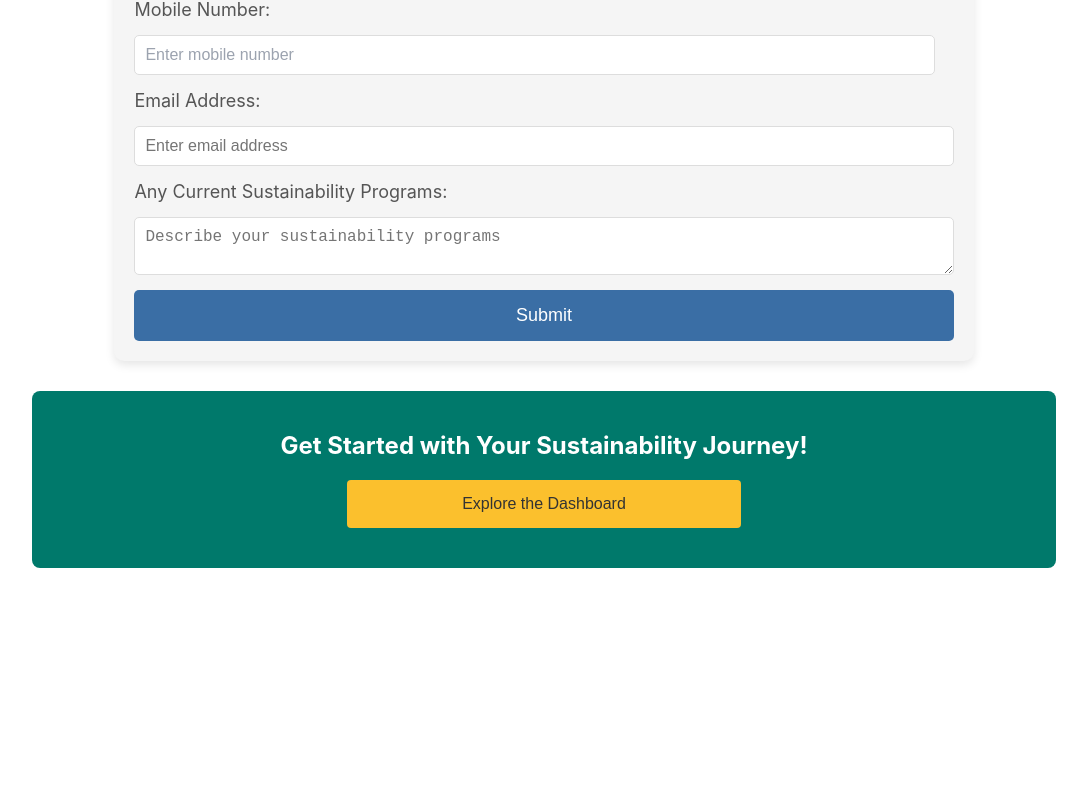
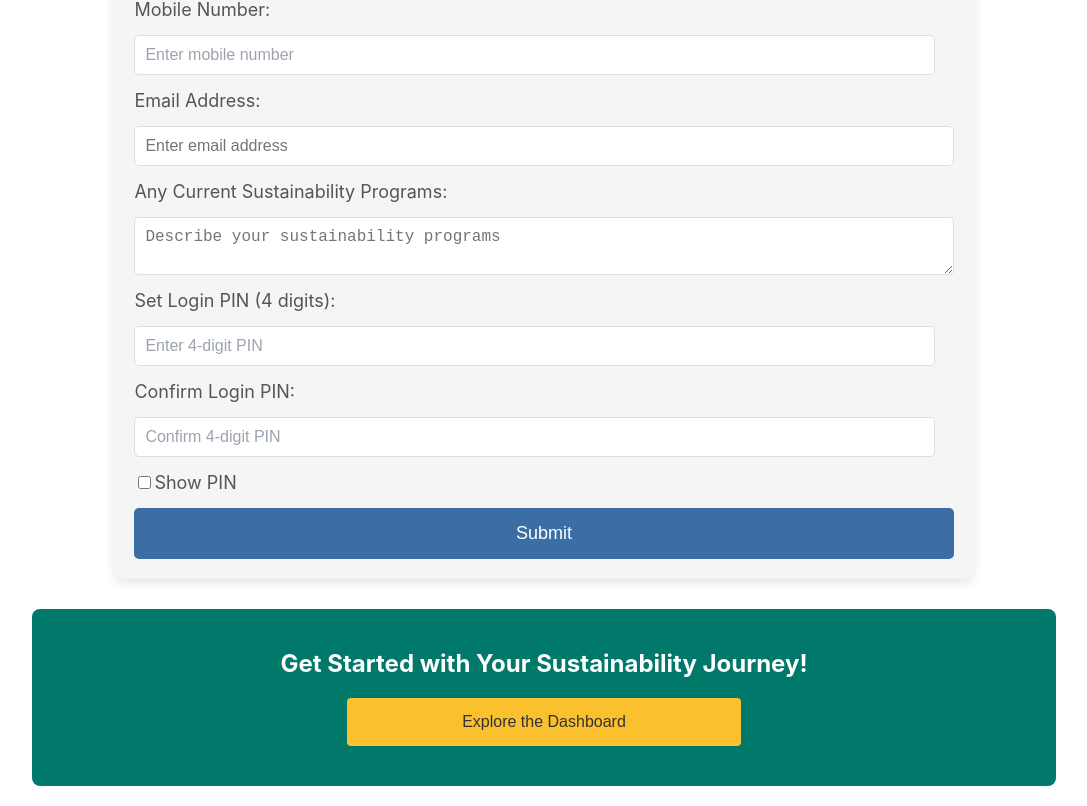
Before and after one commit to Swapnilchavan13/Hotelcontent, a React (Create React App) app in the folder hotel-dashboard/: page / in a window 1280 px wide. Shown: the part 1462-2268 px from the top of the page, without its empty margins (96-1183 px from the left). Before the commit the page ends 2050 px from the top, so only its background shows below. Built offline with nearby package versions, Linux system fonts and the light colour scheme.

Commit message:
updated code with the new register details

```diff
--- a/hotel-dashboard/src/Component/AuthContex.js
+++ b/hotel-dashboard/src/Component/AuthContex.js
@@ -1,27 +1,23 @@
-// src/AuthContext.js
-import React, { createContext, useState, useContext, useEffect } from 'react';
+import React, { createContext, useContext, useState, useEffect } from 'react';
 
-// Create Context
+// Create the Auth context
 const AuthContext = createContext();
 
-// Provide Context
+// Auth Provider component
 export const AuthProvider = ({ children }) => {
   const [user, setUser] = useState(() => {
-    // Initialize user from localStorage
+    // Retrieve user from localStorage if available
     const savedUser = localStorage.getItem('user');
     return savedUser ? JSON.parse(savedUser) : null;
   });
 
-  useEffect(() => {
-    // Save user to localStorage whenever it changes
-    localStorage.setItem('user', JSON.stringify(user));
-  }, [user]);
-
-  const login = (username) => {
-    // Simulate login (you can replace this with actual authentication logic)
-    setUser({ username });
+  // Function to handle login
+  const login = (userData) => {
+    setUser(userData);
+    localStorage.setItem('user', JSON.stringify(userData)); // Save user to localStorage
   };
 
+  // Function to handle logout
   const logout = () => {
     setUser(null);
     localStorage.removeItem('user'); // Remove user from localStorage
@@ -34,5 +30,7 @@ export const AuthProvider = ({ children }) => {
   );
 };
 
-// Custom Hook for using context
-export const useAuth = () => useContext(AuthContext);
+// Custom hook to use the Auth context
+export const useAuth = () => {
+  return useContext(AuthContext);
+};
--- a/hotel-dashboard/src/Component/Home.jsx
+++ b/hotel-dashboard/src/Component/Home.jsx
@@ -24,7 +24,12 @@ export const Home = () => {
     mobileNumber: '',
     email: '',
     sustainabilityPrograms: '',
+    loginPin: '', // Add login PIN state
+    confirmLoginPin: '', // Add confirm login PIN state
   });
+
+  // State to control PIN visibility
+  const [showPin, setShowPin] = useState(false);
 
   // Handle form input changes
   const handleChange = (e) => {
@@ -35,29 +40,65 @@ export const Home = () => {
     }));
   };
 
-  // Handle form submission
-  const handleSubmit = (e) => {
+  // Handle PIN input change, ensuring only 4 digits are entered
+  const handlePinChange = (e) => {
+    const { name, value } = e.target;
+    if (/^\d{0,4}$/.test(value)) {
+      setFormData((prevData) => ({
+        ...prevData,
+        [name]: value,
+      }));
+    }
+  };
+
+  const handleSubmit = async (e) => {
     e.preventDefault();
 
-    // Save formData to localStorage
-    localStorage.setItem('ISN_Registration', JSON.stringify(formData));
+    // Check if PIN and Confirm PIN match
+    if (formData.loginPin !== formData.confirmLoginPin) {
+      toast.error("PIN and Confirm PIN do not match!");
+      return;
+    }
 
-    // Show success toast
-    toast.success('Registered successfully!');
+    // Prepare the data for submission
+    try {
+      const response = await fetch("http://localhost:8080/isn-registration", {
+        method: "POST",
+        headers: {
+          "Content-Type": "application/json",
+        },
+        body: JSON.stringify(formData),
+      });
 
-    // Clear form fields after submission
-    setFormData({
-      propertyName: '',
-      propertyType: '',
-      location: '',
-      address: '',
-      website: '',
-      numberOfKeys: '',
-      contactPerson: '',
-      mobileNumber: '',
-      email: '',
-      sustainabilityPrograms: '',
-    });
+      if (response.ok) {
+        const data = await response.json();
+        console.log(data)
+
+        // Show success toast notification
+        toast.success("Registered successfully!");
+
+        // Clear form fields after submission
+        setFormData({
+          propertyName: "",
+          propertyType: "",
+          location: "",
+          address: "",
+          website: "",
+          numberOfKeys: "",
+          contactPerson: "",
+          mobileNumber: "",
+          email: "",
+          sustainabilityPrograms: "",
+          loginPin: "", // Reset login PIN field
+          confirmLoginPin: "", // Reset confirm login PIN field
+        });
+      } else {
+        toast.error("Registration failed. Please try again.");
+      }
+    } catch (error) {
+      console.error("Error:", error);
+      toast.error("An error occurred. Please try again later.");
+    }
   };
 
   return (
@@ -198,6 +239,39 @@ export const Home = () => {
             placeholder="Describe your sustainability programs"
           ></textarea>
 
+          {/* Login PIN field */}
+          <label>Set Login PIN (4 digits):</label>
+          <input
+            type={showPin ? 'text' : 'password'}
+            name="loginPin"
+            value={formData.loginPin}
+            onChange={handlePinChange}
+            placeholder="Enter 4-digit PIN"
+            required
+          />
+
+          {/* Confirm Login PIN field */}
+          <label>Confirm Login PIN:</label>
+          <input
+            type={showPin ? 'text' : 'password'}
+            name="confirmLoginPin"
+            value={formData.confirmLoginPin}
+            onChange={handlePinChange}
+            placeholder="Confirm 4-digit PIN"
+            required
+          />
+
+          {/* Checkbox to show/hide PIN */}
+          <div className="show-pin-container">
+            <input
+              type="checkbox"
+              id="showPin"
+              checked={showPin}
+              onChange={() => setShowPin(!showPin)}
+            />
+            <label htmlFor="showPin">Show PIN</label>
+          </div>
+
           <button type="submit">Submit</button>
         </form>
       </div>
@@ -220,7 +294,6 @@ export const Home = () => {
        theme="colored"
        toastClassName="custom-toast" // Apply custom CSS class
       />
-
     </div>
   );
 };
--- a/hotel-dashboard/src/Component/Login.jsx
+++ b/hotel-dashboard/src/Component/Login.jsx
@@ -9,13 +9,20 @@ export const Login = () => {
   const [mobileNumber, setMobileNumber] = useState('');
   const [loginPin, setLoginPin] = useState('');
   const [error, setError] = useState('');
-  const { login } = useAuth();
+  const { login, user } = useAuth(); // Include user from useAuth
   const navigate = useNavigate();
+
+  useEffect(() => {
+    // If user is already logged in, redirect to dashboard
+    if (user) {
+      navigate('/dashboard');
+    }
+  }, [user, navigate]);
 
   useEffect(() => {
     const fetchMerchants = async () => {
       try {
-        const response = await fetch('https://localitebackend.localite.services/getmerchants');
+        const response = await fetch('http://localhost:8080/getisn-registration');
         const data = await response.json();
         setMerchants(data);
       } catch (error) {
@@ -30,14 +37,15 @@ export const Login = () => {
   const handleSubmit = (e) => {
     e.preventDefault();
 
+    // Find the user by matching the mobile number and login pin
     const user = merchants.find(
-      (merchant) => merchant.contactPhoneNumber === mobileNumber && merchant.password === loginPin
+      (merchant) => merchant.mobileNumber === mobileNumber && merchant.loginPin === loginPin
     );
 
     if (user) {
-      login(user.contactPhoneNumber); // Call login from AuthContext with user's phone number
+      login(user); // Call login from AuthContext with the full user object
       toast.success('Login successful!');
-      navigate('/dashboard'); // Use navigate for redirection
+      navigate('/dashboard'); // Redirect to the dashboard
     } else {
       setError('Invalid mobile number or PIN');
       toast.error('Invalid mobile number or PIN');
--- a/hotel-dashboard/src/Component/Navbar.jsx
+++ b/hotel-dashboard/src/Component/Navbar.jsx
@@ -1,4 +1,4 @@
-import React, { useContext, useState } from 'react';
+import React, { useState } from 'react';
 import { Link } from 'react-router-dom';
 import { useAuth } from './AuthContex'; // Import your authentication context
 import '../styles/navbar.css'; // Import the CSS module
@@ -13,17 +13,27 @@ export const Navbar = () => {
   return (
     <nav className='navbar'>
       <div className='logo'>
-        <Link to="/dashboard"><img src="isn.jpeg" alt="" /></Link>
+        <Link to="/dashboard"><img src="isn.jpeg" alt="Logo" /></Link>
       </div>
       <ul className='navLinks'>
-        {user && user.username ? (
+        {user ? (
           <li className='user-menu'
               onMouseEnter={handleMouseEnter}
               onMouseLeave={handleMouseLeave}>
-            <span className='user-name'>Hi, {user.username}</span>
+            {/* Display user property name or mobile number */}
+            <span className='user-name'>Hi, {user.propertyName || user.mobileNumber}</span>
+
+            {/* Dropdown menu with more details */}
             {isDropdownOpen && (
               <div className='dropdown-menu'>
-                <img src="https://cdn.vectorstock.com/i/500p/53/42/user-member-avatar-face-profile-icon-vector-22965342.jpg" alt="" />
+                <img src="https://cdn.vectorstock.com/i/500p/53/42/user-member-avatar-face-profile-icon-vector-22965342.jpg" alt="User Avatar" />
+                <div className='user-details'>
+                  <p><strong>Property:</strong> {user.propertyName}</p>
+                  <p><strong>Location:</strong> {user.location}</p>
+                  <p><strong>Contact Person:</strong> {user.contactPerson}</p>
+                  <p><strong>Email:</strong> {user.email}</p>
+                  <p><strong>Phone:</strong> {user.mobileNumber}</p>
+                </div>
                 <button onClick={logout} className='logout-button'>Logout</button>
               </div>
             )}
@@ -33,9 +43,6 @@ export const Navbar = () => {
             <Link to="/login">Login</Link>
           </li>
         )}
-        {/* <li>
-          <Link to="/dashboard">Dashboard</Link>
-        </li> */}
       </ul>
     </nav>
   );
--- a/hotel-dashboard/src/styles/navbar.css
+++ b/hotel-dashboard/src/styles/navbar.css
@@ -45,8 +45,9 @@
 
   .dropdown-menu {
   position: absolute;
-  top: 100%;
-  width: 100px;
+  /* top: 100%; */
+  z-index: 999;
+  width: 200px;
   background-color: #fffcfc;
   padding: 10px;
   border-radius: 5px;
@@ -54,8 +55,8 @@
   display: flex;
   flex-direction: column;
   gap: 10px;
-  height: 140px;
-  margin-top: -15px;
+  height: fit-content;
+  margin-left: -130px;
   transition: opacity 0.3s ease, visibility 0.3s ease;
 }
 
```
